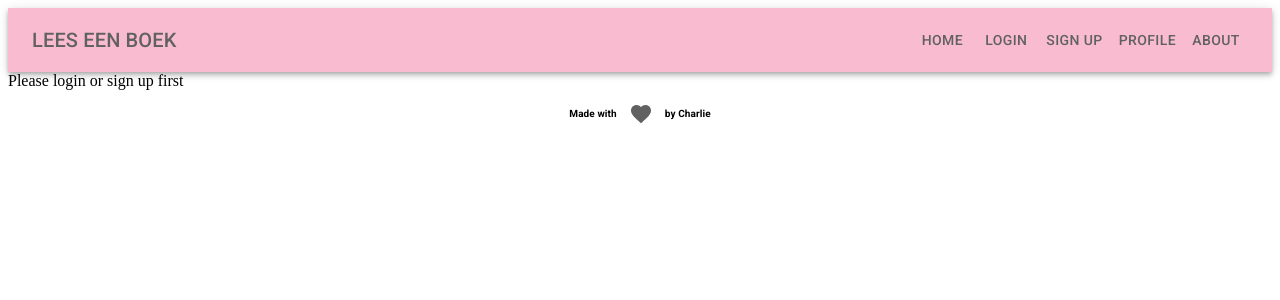
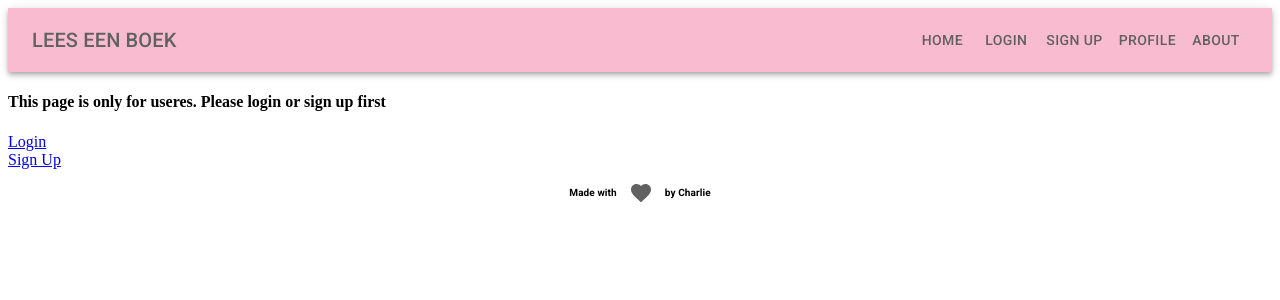
Before and after one commit to charlotkroon/leeseenboek-client, a React (Create React App) app: page /profilepage in a window 1280 px wide. Shown: the top 300 px of the page. Built offline with nearby package versions, Linux system fonts and the light colour scheme.

Commit message:
AddBookFormContainer: Add mapdispatchtoprops and import different action. ProfilePage: Change to jsx file

```diff
--- a/src/components/AddBook/AddBookFormContainer.js
+++ b/src/components/AddBook/AddBookFormContainer.js
@@ -1,7 +1,7 @@
 import React from "react";
 import { connect } from "react-redux";
 import BookSearchForm from "../Books/BookSearchForm";
-import { userLogin } from "../../store/login/action";
+import { login } from "../../store/login/action";
 
 class AddBookFormContainer extends React.Component {
   render() {
@@ -14,4 +14,6 @@ class AddBookFormContainer extends React.Component {
   }
 }
 
-export default connect(null, { userLogin })(AddBookFormContainer);
+const mapDispatchToProps = { login };
+
+export default connect(null, {})(AddBookFormContainer);
--- a/src/components/Profile/ProfilePage.js
+++ b/src/components/Profile/ProfilePage.jsx
@@ -1,29 +1,25 @@
 import React from "react";
 import { connect } from "react-redux";
-
+import { Link } from "react-router-dom";
+import AddBookFormContainer from "../AddBook/AddBookFormContainer";
 // import PropTypes from "prop-types";
 // import withStyles from "@material-ui/core/styles/withStyles";
 // import Button from "@material-ui/core/Button";
 
 class ProfilePage extends React.Component {
-  componentDidUpdate() {
-    console.log("hello profilepage?");
-    if (this.props.user) {
-      if (this.props.loggedInUser.username) {
-        return <h1>hi</h1>;
-      }
-    }
-  }
-
   render() {
     if (!this.props.user) {
-      return <div>Please login or sign up first</div>;
-    } else {
       return (
         <div>
-          <h1>Hiiiiii {this.props.loggedInUser.username}</h1>
+          <h4>This page is only for useres. Please login or sign up first</h4>
+          <Link to="/login">Login</Link>
+          <br />
+          <Link to="/signup">Sign Up</Link>
         </div>
       );
+    } else {
+      return <div>Hi, {this.props.loggedInUser.username}</div>;
+      // <AddBookFormContainer />)
     }
   }
 }
```
